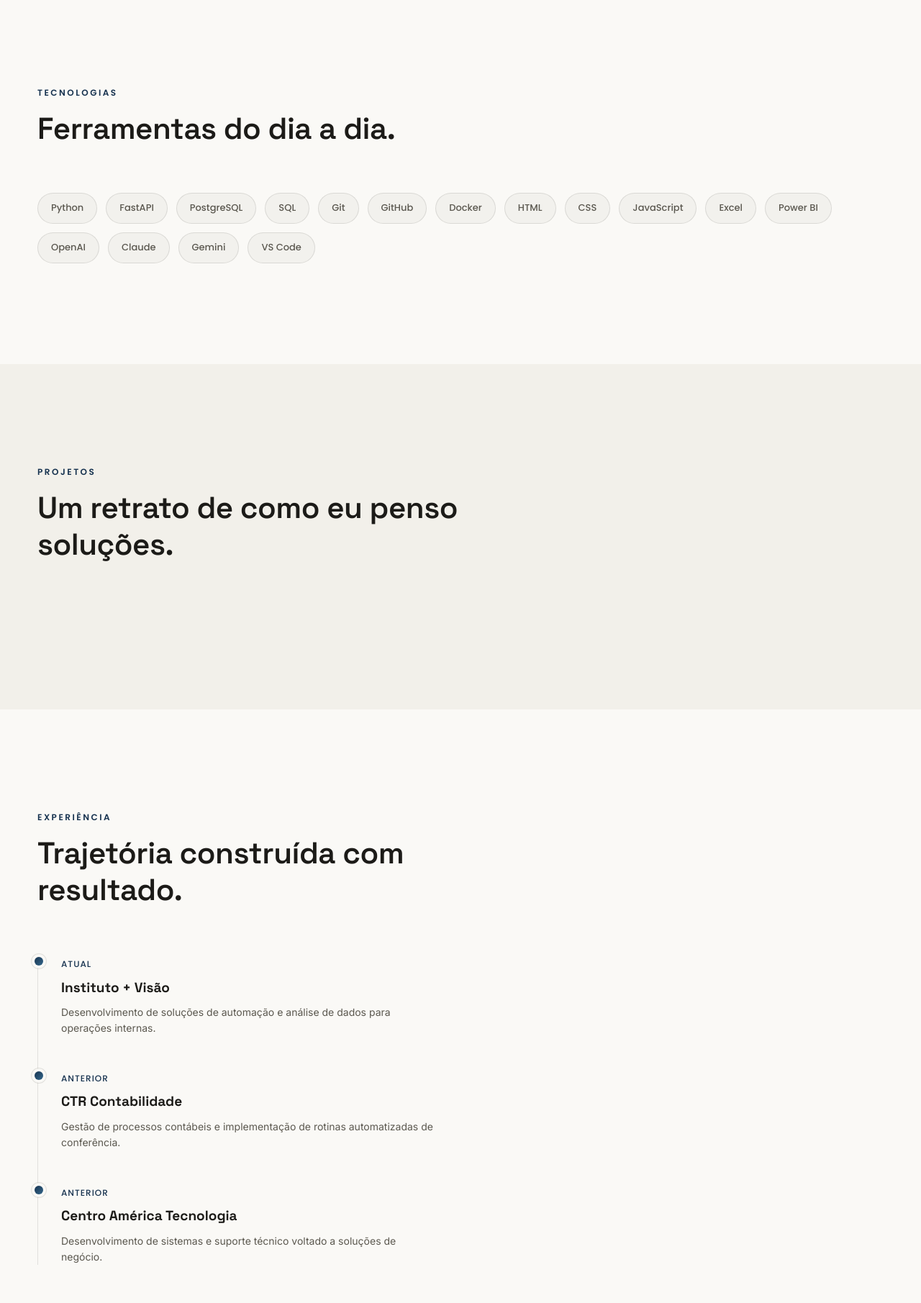
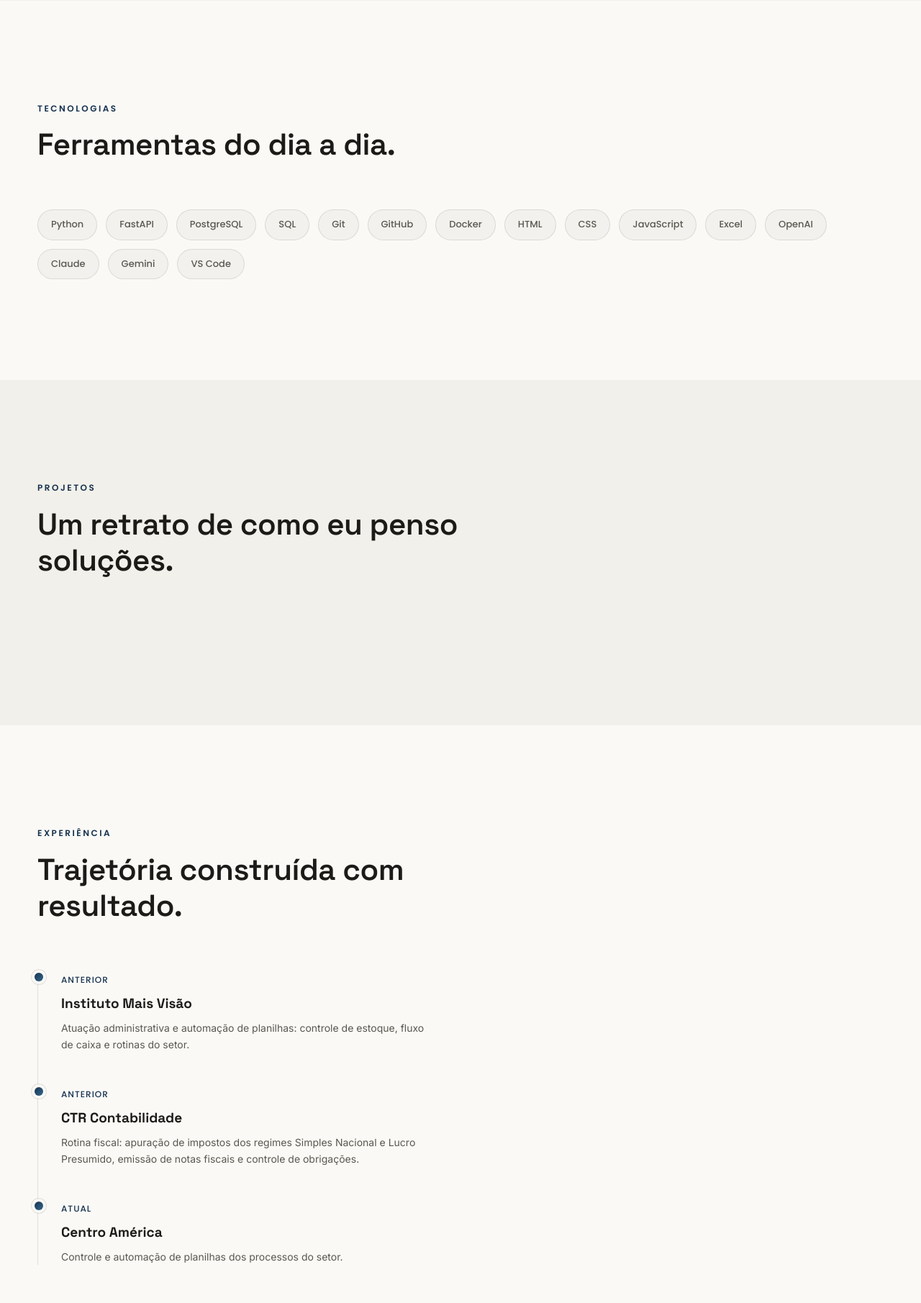
Before and after one commit to yagohenrickgomes-web/MY-PORTFOLIO, a Python web app: template templates/index.html in a window 1280 px wide. Shown: the part 2709-4520 px from the top of the page at 72% size. Run offline with Jinja, Linux system fonts and the light colour scheme; the template is opened without the code that fills it, so the values that code supplies are empty.

Commit message:
Atualiza visual, remove depoimentos e Power BI, corrige experiencia e logo

```diff
--- a/static/script.js
+++ b/static/script.js
@@ -169,10 +169,10 @@ const i18n = {
     services_eyebrow:'O Que Faço', services_title:'Soluções que unem processo, dado e automação.',
     service1_title:'Automação de Processos', service1_desc:'Elimino tarefas repetitivas e conecto sistemas para que sua equipe foque no que realmente importa.',
     service2_title:'Inteligência Artificial', service2_desc:'Aplico IA de forma prática: extração de dados, OCR, assistentes e classificação inteligente.',
-    service3_title:'Desenvolvimento Python', service3_desc:'Sistemas desktop e web sob medida, do banco de dados à interface final.',
+    service3_title:'Automação de Planilhas', service3_desc:'Planilhas que fazem o trabalho pesado sozinhas: cálculos, atualizações e conferências automáticas com Excel e Python.',
     service4_title:'Dashboards em Excel', service4_desc:'Planilhas inteligentes e dashboards que transformam números em decisão rápida.',
     service5_title:'Business Analytics', service5_desc:'Análise de dados aplicada à realidade do negócio, sem complexidade desnecessária.',
-    service6_title:'Soluções de Software', service6_desc:'Do diagnóstico à entrega: sistemas completos pensados para o seu processo.',
+    service6_title:'Rotinas Fiscais e Administrativas', service6_desc:'Organização de apuração de impostos, emissão de notas e controles administrativos do dia a dia.',
     tech_eyebrow:'Tecnologias', tech_title:'Ferramentas do dia a dia.',
     projects_eyebrow:'Projetos', projects_title:'Um retrato de como eu penso soluções.',
     proj1_title:'Sistema de Gestão Empresarial', proj1_desc:'Plataforma desktop para controle de operações, contratos e indicadores em tempo real.',
@@ -185,15 +185,15 @@ const i18n = {
     badge_public:'🌐 Público', badge_private:'🔒 Privado',
     modal_private_note:'Este é um sistema privado (uso interno de empresa/cliente). Por segurança, apenas a interface é exibida — sem acesso ao sistema real.',
     exp_eyebrow:'Experiência', exp_title:'Trajetória construída com resultado.',
-    exp1_date:'Atual', exp1_title:'Instituto + Visão', exp1_desc:'Desenvolvimento de soluções de automação e análise de dados para operações internas.',
-    exp2_date:'Anterior', exp2_title:'CTR Contabilidade', exp2_desc:'Gestão de processos contábeis e implementação de rotinas automatizadas de conferência.',
-    exp3_date:'Anterior', exp3_title:'Centro América Tecnologia', exp3_desc:'Desenvolvimento de sistemas e suporte técnico voltado a soluções de negócio.',
+    exp1_date:'Anterior', exp1_title:'Instituto Mais Visão', exp1_desc:'Atuação administrativa e automação de planilhas: controle de estoque, fluxo de caixa e rotinas do setor.',
+    exp2_date:'Anterior', exp2_title:'CTR Contabilidade', exp2_desc:'Rotina fiscal: apuração de impostos dos regimes Simples Nacional e Lucro Presumido, emissão de notas fiscais e controle de obrigações.',
+    exp3_date:'Atual', exp3_title:'Centro América', exp3_desc:'Controle e automação de planilhas dos processos do setor.',
     edu_eyebrow:'Formação', edu_title:'Base sólida entre negócios e números.',
     edu1:'Bacharel em Administração', edu2:'MBA em Administração e Contabilidade Tributária',
-    edu3:'Ciências Contábeis — 6º semestre', edu4:'Pós-graduação em Licitações e Contratos — em andamento',
-    cert_eyebrow:'Certificações', cert_title:'Aprendizado contínuo.', cert3:'Automação de Processos', cert4:'Inteligência Artificial Aplicada',
+    edu3:'Ciências Contábeis — 6º semestre', edu4:'Pós-graduação em Licitações e Contratos — em andamento', edu5:'Pós-graduação em Administração Pública — em andamento',
+    cert_eyebrow:'Certificações', cert_title:'Aprendizado contínuo.', cert2:'Excel Avançado', cert3:'Automação de Processos', cert4:'Inteligência Artificial Aplicada',
     gallery_eyebrow:'Galeria', gallery_title:'Dashboards e Business Intelligence.',
-    gallery1:'Dashboard Financeiro', gallery2:'Painel de Contratos', gallery3:'Análise de Estoque', gallery4:'Relatório Power BI',
+    gallery1:'Dashboard Financeiro', gallery2:'Painel de Contratos', gallery3:'Análise de Estoque', gallery4:'Painel de Apuração Fiscal',
     diff_eyebrow:'Diferenciais', diff_title:'O que trago para cada projeto.',
     diff1:'Resolução de Problemas', diff2:'Aprendizado Rápido', diff3:'Visão de Negócio',
     diff4:'Mentalidade AI First', diff5:'Pensamento Analítico', diff6:'Mentalidade de Automação',
@@ -231,10 +231,10 @@ const i18n = {
     services_eyebrow:'What I Do', services_title:'Solutions that unite process, data and automation.',
     service1_title:'Process Automation', service1_desc:'I eliminate repetitive tasks and connect systems so your team can focus on what really matters.',
     service2_title:'Artificial Intelligence', service2_desc:'I apply AI in practical ways: data extraction, OCR, assistants and smart classification.',
-    service3_title:'Python Development', service3_desc:'Custom desktop and web systems, from the database to the final interface.',
+    service3_title:'Spreadsheet Automation', service3_desc:'Spreadsheets that do the heavy lifting on their own: automatic calculations, updates and reconciliations with Excel and Python.',
     service4_title:'Excel Dashboards', service4_desc:'Smart spreadsheets and dashboards that turn numbers into fast decisions.',
     service5_title:'Business Analytics', service5_desc:'Data analysis applied to real business needs, without unnecessary complexity.',
-    service6_title:'Software Solutions', service6_desc:'From diagnosis to delivery: complete systems designed for your process.',
+    service6_title:'Tax and Administrative Routines', service6_desc:'Organizing tax filing, invoice issuance and day-to-day administrative controls.',
     tech_eyebrow:'Technologies', tech_title:'Everyday tools.',
     projects_eyebrow:'Projects', projects_title:'A snapshot of how I approach solutions.',
     proj1_title:'Enterprise Management System', proj1_desc:'Desktop platform for real-time operations, contracts and indicators control.',
@@ -247,15 +247,15 @@ const i18n = {
     badge_public:'🌐 Public', badge_private:'🔒 Private',
     modal_private_note:'This is a private system (internal use for a company/client). For security reasons, only the interface is shown — no access to the real system.',
     exp_eyebrow:'Experience', exp_title:'A track record built on results.',
-    exp1_date:'Current', exp1_title:'Instituto + Visão', exp1_desc:'Development of automation and data analysis solutions for internal operations.',
-    exp2_date:'Previous', exp2_title:'CTR Contabilidade', exp2_desc:'Accounting process management and implementation of automated review routines.',
-    exp3_date:'Previous', exp3_title:'Centro América Tecnologia', exp3_desc:'System development and technical support focused on business solutions.',
+    exp1_date:'Previous', exp1_title:'Instituto Mais Visão', exp1_desc:'Administrative work and spreadsheet automation: inventory control, cash flow and department routines.',
+    exp2_date:'Previous', exp2_title:'CTR Contabilidade', exp2_desc:'Tax routine: tax filing under the Simples Nacional and Lucro Presumido regimes, invoice issuance and compliance control.',
+    exp3_date:'Current', exp3_title:'Centro América', exp3_desc:'Control and automation of department process spreadsheets.',
     edu_eyebrow:'Education', edu_title:'A solid foundation between business and numbers.',
     edu1:'Bachelor\'s Degree in Business Administration', edu2:'MBA in Administration and Tax Accounting',
-    edu3:'Accounting Sciences — 6th semester', edu4:'Postgraduate in Public Tenders and Contracts — in progress',
-    cert_eyebrow:'Certifications', cert_title:'Continuous learning.', cert3:'Process Automation', cert4:'Applied Artificial Intelligence',
+    edu3:'Accounting Sciences — 6th semester', edu4:'Postgraduate in Public Tenders and Contracts — in progress', edu5:'Postgraduate in Public Administration — in progress',
+    cert_eyebrow:'Certifications', cert_title:'Continuous learning.', cert2:'Advanced Excel', cert3:'Process Automation', cert4:'Applied Artificial Intelligence',
     gallery_eyebrow:'Gallery', gallery_title:'Dashboards and Business Intelligence.',
-    gallery1:'Financial Dashboard', gallery2:'Contracts Panel', gallery3:'Inventory Analysis', gallery4:'Power BI Report',
+    gallery1:'Financial Dashboard', gallery2:'Contracts Panel', gallery3:'Inventory Analysis', gallery4:'Tax Filing Panel',
     diff_eyebrow:'Differentials', diff_title:'What I bring to every project.',
     diff1:'Problem Solving', diff2:'Fast Learning', diff3:'Business Vision',
     diff4:'AI First Mindset', diff5:'Analytical Thinking', diff6:'Automation Mindset',
--- a/static/style.css
+++ b/static/style.css
@@ -91,8 +91,9 @@ img{max-width:100%; display:block;}
   max-width:1240px; margin:0 auto; padding:0 32px;
   display:flex; align-items:center; justify-content:space-between; gap:24px;
 }
-.brand-mark{ font-family:var(--font-display); font-weight:700; font-size:20px; letter-spacing:2px; }
-.brand-mark.small{ font-size:15px; }
+.brand-mark{ width:36px; height:36px; display:block; transition: transform .3s var(--ease); }
+.brand-mark.small{ width:26px; height:26px; }
+.brand:hover .brand-mark{ transform: rotate(-6deg) scale(1.05); }
 .main-nav{ display:flex; gap:32px; }
 .main-nav a{
   font-family: var(--font-label); font-size:13px; font-weight:500; letter-spacing:0.3px;
--- a/templates/index.html
+++ b/templates/index.html
@@ -48,7 +48,7 @@
   "name": "Yago Henrick Alves Gomes",
   "jobTitle": "Business Process & AI Automation Specialist",
   "email": "mailto:yago.contato@email.com",
-  "knowsAbout": ["Python", "Artificial Intelligence", "Business Automation", "Business Intelligence", "Excel", "Power BI"]
+  "knowsAbout": ["Python", "Automação de Processos", "Business Automation", "Excel", "Análise de Dados"]
 }
 </script>
 </head>
@@ -69,7 +69,18 @@
 <header class="site-header" id="siteHeader">
   <div class="header-inner">
     <a href="javascript:void(0)" onclick="nav('top')" class="brand">
-      <span class="brand-mark">YHG</span>
+      <svg class="brand-mark" viewBox="0 0 40 40" fill="none" xmlns="http://www.w3.org/2000/svg" aria-label="Yago Henrick">
+        <defs>
+          <linearGradient id="logoGrad" x1="2" y1="2" x2="38" y2="38" gradientUnits="userSpaceOnUse">
+            <stop offset="0" style="stop-color:var(--accent-blue)"/>
+            <stop offset="1" style="stop-color:var(--accent-violet)"/>
+          </linearGradient>
+        </defs>
+        <rect x="1.5" y="1.5" width="37" height="37" rx="11" stroke="url(#logoGrad)" stroke-width="1.4" opacity="0.4"/>
+        <path d="M10 11 L20 21 L30 11" stroke="url(#logoGrad)" stroke-width="2.6" stroke-linecap="round" stroke-linejoin="round"/>
+        <path d="M20 21 L20 29.5" stroke="url(#logoGrad)" stroke-width="2.6" stroke-linecap="round"/>
+        <circle cx="20" cy="30.5" r="2.4" fill="url(#logoGrad)"/>
+      </svg>
     </a>
 
     <nav class="main-nav" id="mainNav">
@@ -219,8 +230,8 @@
         </div>
         <div class="service-card">
           <div class="service-icon">&lt;/&gt;</div>
-          <h3 data-i18n="service3_title">Desenvolvimento Python</h3>
-          <p data-i18n="service3_desc">Sistemas desktop e web sob medida, do banco de dados à interface final.</p>
+          <h3 data-i18n="service3_title">Automação de Planilhas</h3>
+          <p data-i18n="service3_desc">Planilhas que fazem o trabalho pesado sozinhas: cálculos, atualizações e conferências automáticas com Excel e Python.</p>
         </div>
         <div class="service-card">
           <div class="service-icon">▦</div>
@@ -234,8 +245,8 @@
         </div>
         <div class="service-card">
           <div class="service-icon">◎</div>
-          <h3 data-i18n="service6_title">Soluções de Software</h3>
-          <p data-i18n="service6_desc">Do diagnóstico à entrega: sistemas completos pensados para o seu processo.</p>
+          <h3 data-i18n="service6_title">Rotinas Fiscais e Administrativas</h3>
+          <p data-i18n="service6_desc">Organização de apuração de impostos, emissão de notas e controles administrativos do dia a dia.</p>
         </div>
       </div>
     </div>
@@ -260,7 +271,6 @@
         <span class="tech-pill">CSS</span>
         <span class="tech-pill">JavaScript</span>
         <span class="tech-pill">Excel</span>
-        <span class="tech-pill">Power BI</span>
         <span class="tech-pill">OpenAI</span>
         <span class="tech-pill">Claude</span>
         <span class="tech-pill">Gemini</span>
@@ -326,9 +336,9 @@
         <div class="timeline-item">
           <div class="timeline-dot"></div>
           <div class="timeline-content">
-            <span class="timeline-date" data-i18n="exp1_date">Atual</span>
-            <h3 data-i18n="exp1_title">Instituto + Visão</h3>
-            <p data-i18n="exp1_desc">Desenvolvimento de soluções de automação e análise de dados para operações internas.</p>
+            <span class="timeline-date" data-i18n="exp1_date">Anterior</span>
+            <h3 data-i18n="exp1_title">Instituto Mais Visão</h3>
+            <p data-i18n="exp1_desc">Atuação administrativa e automação de planilhas: controle de estoque, fluxo de caixa e rotinas do setor.</p>
           </div>
         </div>
         <div class="timeline-item">
@@ -336,15 +346,15 @@
           <div class="timeline-content">
             <span class="timeline-date" data-i18n="exp2_date">Anterior</span>
             <h3 data-i18n="exp2_title">CTR Contabilidade</h3>
-            <p data-i18n="exp2_desc">Gestão de processos contábeis e implementação de rotinas automatizadas de conferência.</p>
+            <p data-i18n="exp2_desc">Rotina fiscal: apuração de impostos dos regimes Simples Nacional e Lucro Presumido, emissão de notas fiscais e controle de obrigações.</p>
           </div>
         </div>
         <div class="timeline-item">
           <div class="timeline-dot"></div>
           <div class="timeline-content">
-            <span class="timeline-date" data-i18n="exp3_date">Anterior</span>
-            <h3 data-i18n="exp3_title">Centro América Tecnologia</h3>
-            <p data-i18n="exp3_desc">Desenvolvimento de sistemas e suporte técnico voltado a soluções de negócio.</p>
+            <span class="timeline-date" data-i18n="exp3_date">Atual</span>
+            <h3 data-i18n="exp3_title">Centro América</h3>
+            <p data-i18n="exp3_desc">Controle e automação de planilhas dos processos do setor.</p>
           </div>
         </div>
       </div>
@@ -363,6 +373,7 @@
         <div class="edu-card"><h3 data-i18n="edu2">MBA em Administração e Contabilidade Tributária</h3></div>
         <div class="edu-card"><h3 data-i18n="edu3">Ciências Contábeis — 6º semestre</h3></div>
         <div class="edu-card"><h3 data-i18n="edu4">Pós-graduação em Licitações e Contratos — em andamento</h3></div>
+        <div class="edu-card"><h3 data-i18n="edu5">Pós-graduação em Administração Pública — em andamento</h3></div>
       </div>
     </div>
   </section>
@@ -376,7 +387,7 @@
       </div>
       <div class="cert-grid" data-reveal>
         <div class="cert-card"><span>Python</span></div>
-        <div class="cert-card"><span>Power BI</span></div>
+        <div class="cert-card"><span data-i18n="cert2">Excel Avançado</span></div>
         <div class="cert-card"><span data-i18n="cert3">Automação de Processos</span></div>
         <div class="cert-card"><span data-i18n="cert4">Inteligência Artificial Aplicada</span></div>
       </div>
@@ -394,7 +405,7 @@
         <div class="gallery-item gi-1"><span data-i18n="gallery1">Dashboard Financeiro</span></div>
         <div class="gallery-item gi-2"><span data-i18n="gallery2">Painel de Contratos</span></div>
         <div class="gallery-item gi-3"><span data-i18n="gallery3">Análise de Estoque</span></div>
-        <div class="gallery-item gi-4"><span data-i18n="gallery4">Relatório Power BI</span></div>
+        <div class="gallery-item gi-4"><span data-i18n="gallery4">Painel de Apuração Fiscal</span></div>
       </div>
     </div>
   </section>
@@ -431,30 +442,6 @@
         <div class="process-step"><span class="process-num">04</span><h4 data-i18n="proc4">Testes</h4></div>
         <div class="process-step"><span class="process-num">05</span><h4 data-i18n="proc5">Implantação</h4></div>
         <div class="process-step"><span class="process-num">06</span><h4 data-i18n="proc6">Suporte</h4></div>
-      </div>
-    </div>
-  </section>
-
-  <!-- ============ DEPOIMENTOS ============ -->
-  <section class="section" id="testimonials">
-    <div class="section-inner">
-      <div class="section-head" data-reveal>
-        <span class="section-eyebrow" data-i18n="testi_eyebrow">Depoimentos</span>
-        <h2 class="section-title" data-i18n="testi_title">O que dizem sobre o trabalho.</h2>
-      </div>
-      <div class="testi-grid" data-reveal>
-        <div class="testi-card">
-          <p data-i18n="testi1">"Automatizou um processo que consumia horas da nossa equipe todo mês. Resultado imediato."</p>
-          <span data-i18n="testi1_author">— Diretora Financeira, Consultoria</span>
-        </div>
-        <div class="testi-card">
-          <p data-i18n="testi2">"Entendeu o negócio antes de escrever a primeira linha de código. Isso fez toda diferença."</p>
-          <span data-i18n="testi2_author">— Sócio, Escritório Contábil</span>
-        </div>
-        <div class="testi-card">
-          <p data-i18n="testi3">"Dashboard entregue superou o que tínhamos em mente. Comunicação clara do início ao fim."</p>
-          <span data-i18n="testi3_author">— Gerente de Operações</span>
-        </div>
       </div>
     </div>
   </section>
@@ -528,7 +515,6 @@
           </a>
           <div class="contact-links">
             <a href="{{ settings.linkedin_url.pt }}" target="_blank" rel="noopener">LinkedIn ↗</a>
-            <a href="{{ settings.github_url.pt }}" target="_blank" rel="noopener">GitHub ↗</a>
           </div>
         </div>
       </div>
@@ -539,7 +525,11 @@
 
 <footer class="site-footer">
   <div class="footer-inner">
-    <span class="brand-mark small">YHG</span>
+    <svg class="brand-mark small" viewBox="0 0 40 40" fill="none" xmlns="http://www.w3.org/2000/svg" aria-label="Yago Henrick">
+      <path d="M10 11 L20 21 L30 11" stroke="url(#logoGrad)" stroke-width="2.6" stroke-linecap="round" stroke-linejoin="round"/>
+      <path d="M20 21 L20 29.5" stroke="url(#logoGrad)" stroke-width="2.6" stroke-linecap="round"/>
+      <circle cx="20" cy="30.5" r="2.4" fill="url(#logoGrad)"/>
+    </svg>
     <p data-i18n="footer_text">Yago Henrick Alves Gomes — Business Process &amp; AI Automation Specialist</p>
     <span class="footer-copy">© <span id="year"></span></span>
   </div>
```
